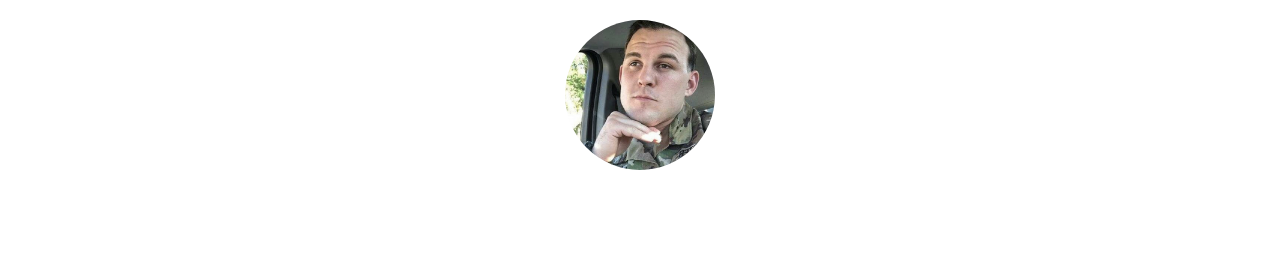
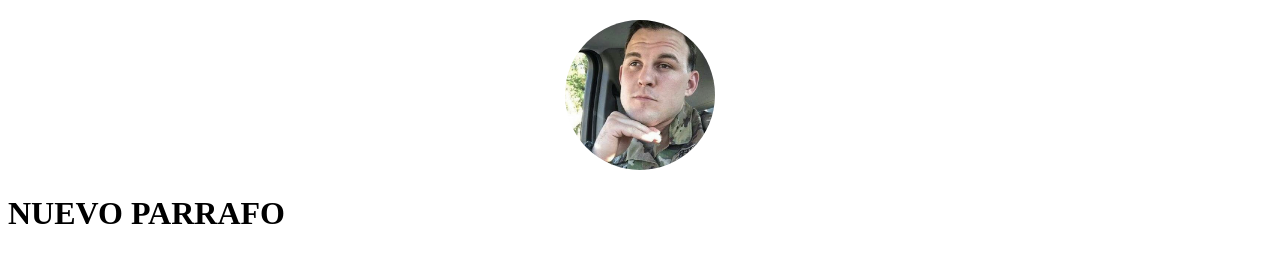
Before and after one commit to martinezgaran/repasoclasecuatro, a plain HTML site: page index.html in a window 1280 px wide. Shown: the part 548-802 px from the top of the page. Drawn offline with Linux system fonts and the light colour scheme.

Commit message:
Agregue un nuevo h1

```diff
--- a/index.html
+++ b/index.html
@@ -20,6 +20,8 @@
 	<img src="img/4.jpg" alt="" width="150">
 	</div>
 
+	<h1> NUEVO PARRAFO</h1>
+
 
 </body>
 </html>
```
